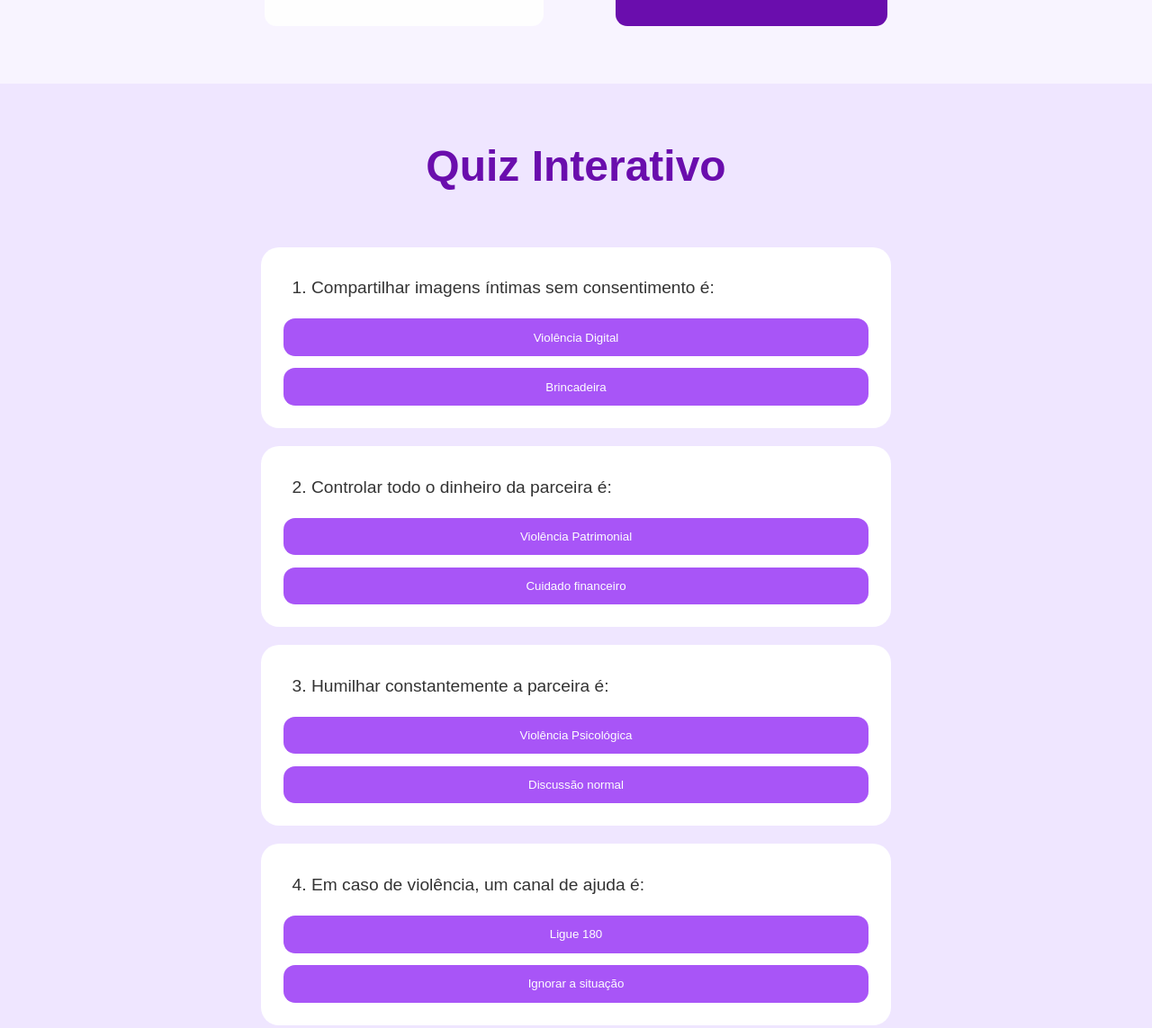
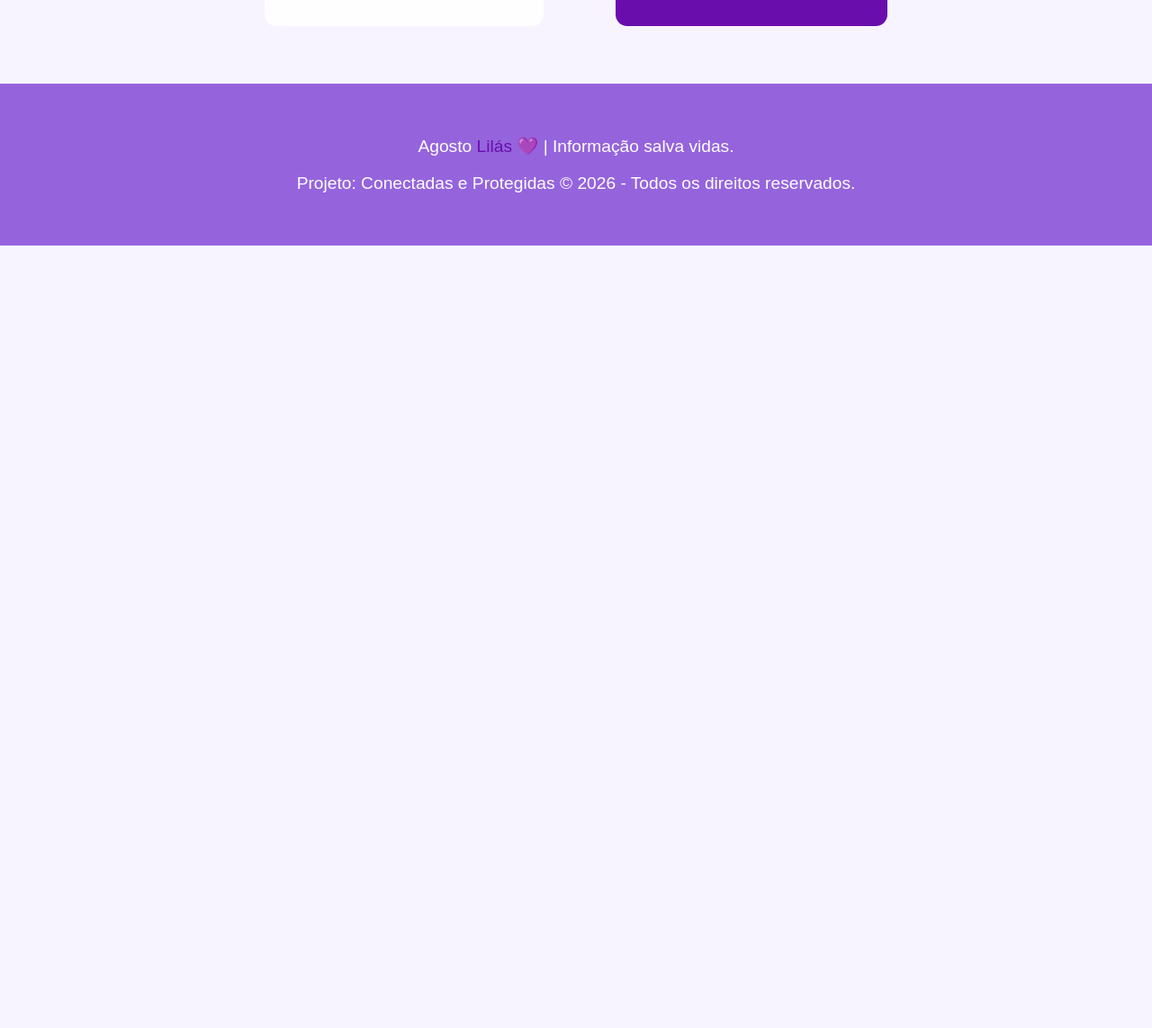
Before and after one commit to priscila-souza/upx6, a plain HTML site: page index.html in a window 1280 px wide. Shown: the part 3778-4921 px from the top of the page at 90% size. After the commit the page ends 4051 px from the top, so only its background shows below. Drawn offline with Linux system fonts and the light colour scheme.

Commit message:
index.html

```diff
--- a/index.html
+++ b/index.html
@@ -151,45 +151,6 @@
         </div>
     </section>
 
-    <!-- Quiz -->
-    <section id="quiz" class="section bg-light">
-        <h2>Quiz Interativo</h2>
-
-        <div class="quiz-container">
-
-            <div class="question">
-                <p>1. Compartilhar imagens íntimas sem consentimento é:</p>
-
-                <button onclick="responder(this, true)">Violência Digital</button>
-                <button onclick="responder(this, false)">Brincadeira</button>
-            </div>
-
-            <div class="question">
-                <p>2. Controlar todo o dinheiro da parceira é:</p>
-
-                <button onclick="responder(this, true)">Violência Patrimonial</button>
-                <button onclick="responder(this, false)">Cuidado financeiro</button>
-            </div>
-
-            <div class="question">
-                <p>3. Humilhar constantemente a parceira é:</p>
-
-                <button onclick="responder(this, true)">Violência Psicológica</button>
-                <button onclick="responder(this, false)">Discussão normal</button>
-            </div>
-
-            <div class="question">
-                <p>4. Em caso de violência, um canal de ajuda é:</p>
-
-                <button onclick="responder(this, true)">Ligue 180</button>
-                <button onclick="responder(this, false)">Ignorar a situação</button>
-            </div>
-
-            <h3 id="resultado"></h3>
-
-        </div>
-    </section>
-
     <footer>
 
         <p>Agosto <span>Lilás</span> 💜 | <span class="upx6FooterFonteNormal">Informação salva vidas.</span></p>
```
